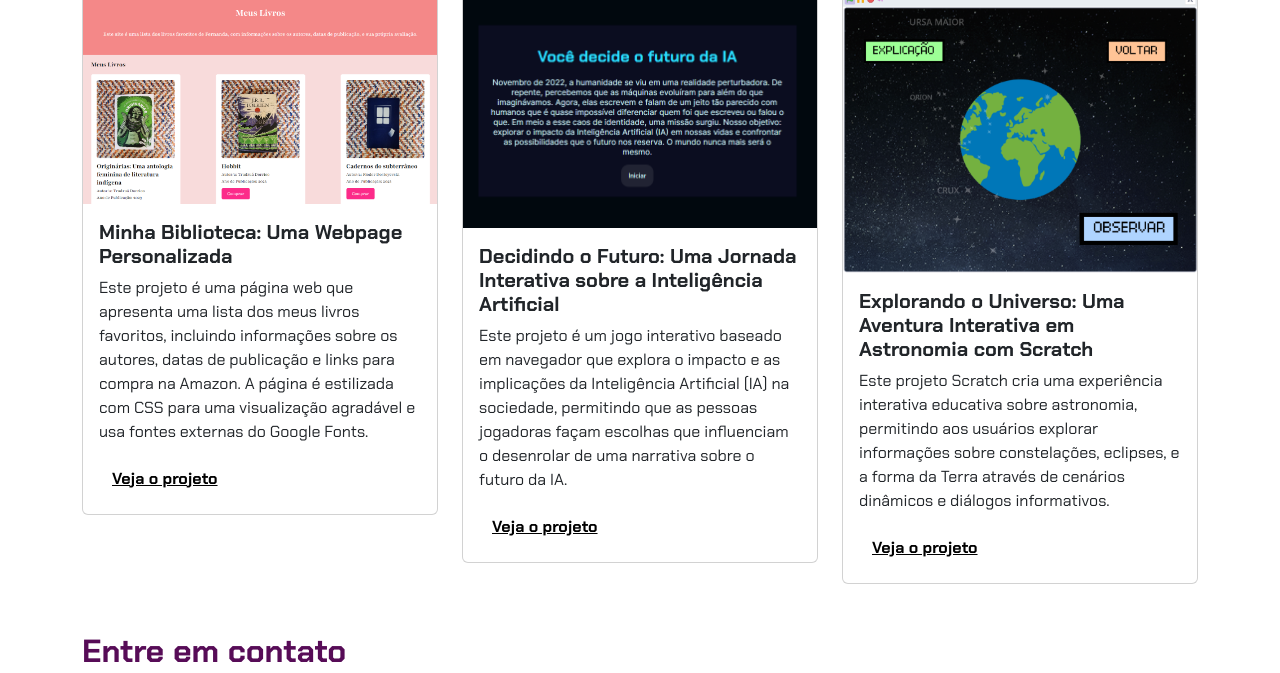
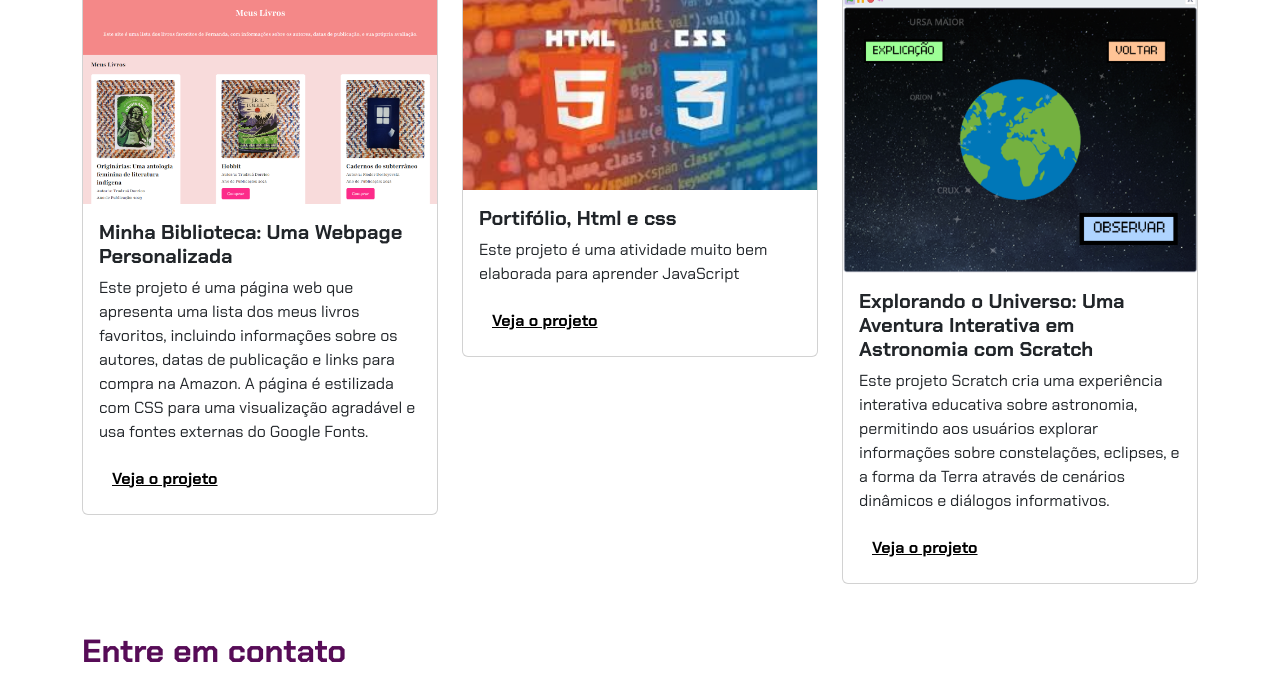
Before and after one commit to cauapablo223/CAUAPortifolioo, a plain HTML site: page index.html in a window 1280 px wide. Shown: the part 499-1172 px from the top of the page. Drawn offline with nearby package versions, Linux system fonts and the light colour scheme.

Commit message:
Add files via upload

```diff
--- a/index.html
+++ b/index.html
@@ -42,10 +42,10 @@
             <!-- Projeto 2 -->
             <div class="col-md-4">
                 <div class="card">
-                    <img src="img/projeto-2.png" class="card-img-top" alt="Imagem do projeto de IA">
+                    <img src="img/projeto-2.jpeg" class="card-img-top" alt="Imagem do projeto de IA">
                     <div class="card-body">
-                        <h5 class="card-title">Decidindo o Futuro: Uma Jornada Interativa sobre a Inteligência Artificial</h5>
-                        <p class="card-text">Este projeto é um jogo interativo baseado em navegador que explora o impacto e as implicações da Inteligência Artificial (IA) na sociedade, permitindo que as pessoas jogadoras façam escolhas que influenciam o desenrolar de uma narrativa sobre o futuro da IA.</p>
+                        <h5 class="card-title">Portifólio, Html e css</h5>
+                        <p class="card-text">Este projeto é uma atividade muito bem elaborada para aprender JavaScript</p>
                         <button type="button" class="btn btn-link" data-bs-toggle="modal" data-bs-target="#modal2">Veja o projeto</button>
                     </div>
                 </div>
@@ -100,7 +100,7 @@
                     <p>O projeto consiste em uma aplicação web interativa, desenvolvida com HTML, CSS, e JavaScript, que simula uma experiência narrativa centrada no tema da Inteligência Artificial. O objetivo é engajar os jogadores em um cenário fictício que aborda o avanço da IA e suas possíveis consequências para a humanidade, destacando a importância da reflexão ética sobre a tecnologia.</p>
                     <p>O HTML estrutura o conteúdo da página, dividindo-o em seções como a tela inicial, caixa de perguntas, alternativas de resposta, e o resultado final baseado nas escolhas do jogador. O CSS é utilizado para estilizar a página, empregando um esquema de cores futurista e layout responsivo para melhorar a experiência do usuário. JavaScript é usado para adicionar interatividade ao jogo, manipulando o DOM para atualizar o conteúdo da página conforme as escolhas do jogador, e determinando o fluxo da narrativa através de uma série de perguntas e respostas.</p>
                     <p>Os scripts JavaScript incluem módulos para gerar nomes aleatórios, definir as perguntas e as lógicas de jogo, como iniciar o jogo, apresentar perguntas e alternativas, processar as escolhas dos jogadores, e exibir o resultado final. Este design modular facilita a manutenção e a expansão futura do jogo. A importância das ferramentas utilizadas (HTML, CSS, JavaScript) reside na criação de uma experiência interativa que não apenas entretém, mas também educa os jogadores sobre a complexidade ética e social da IA, incentivando a reflexão crítica sobre o papel da tecnologia em nossas vidas.</p>
-                    <img src="img/projeto-2.png" class="img-fluid w-100" alt="Imagem representativa do projeto de uma biblioteca online">
+                    <img src="img/projeto-2.jpeg" class="img-fluid w-100" alt="Imagem representativa do projeto de uma biblioteca online">
                 </div>
                 <div class="modal-footer">
                     <a href="https://femascheti.github.io/tecnicas-computacionais-refletindo-sobre-ia/">Ver projeto ao vivo</a>
```
Also changed, not shown: img/projeto-2.jpeg (added).
